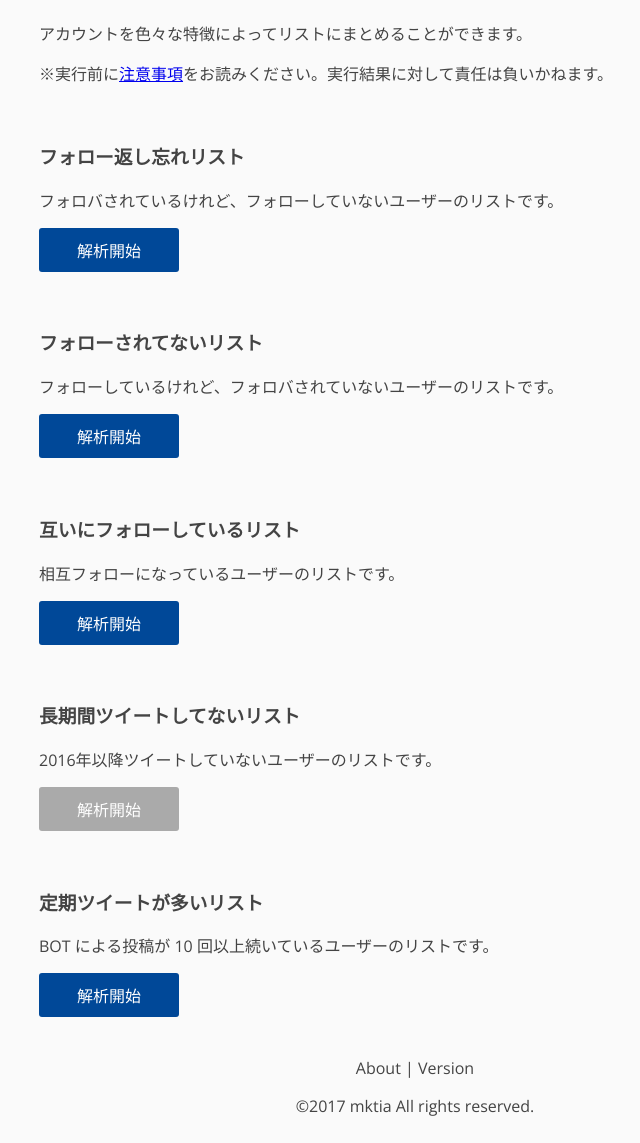
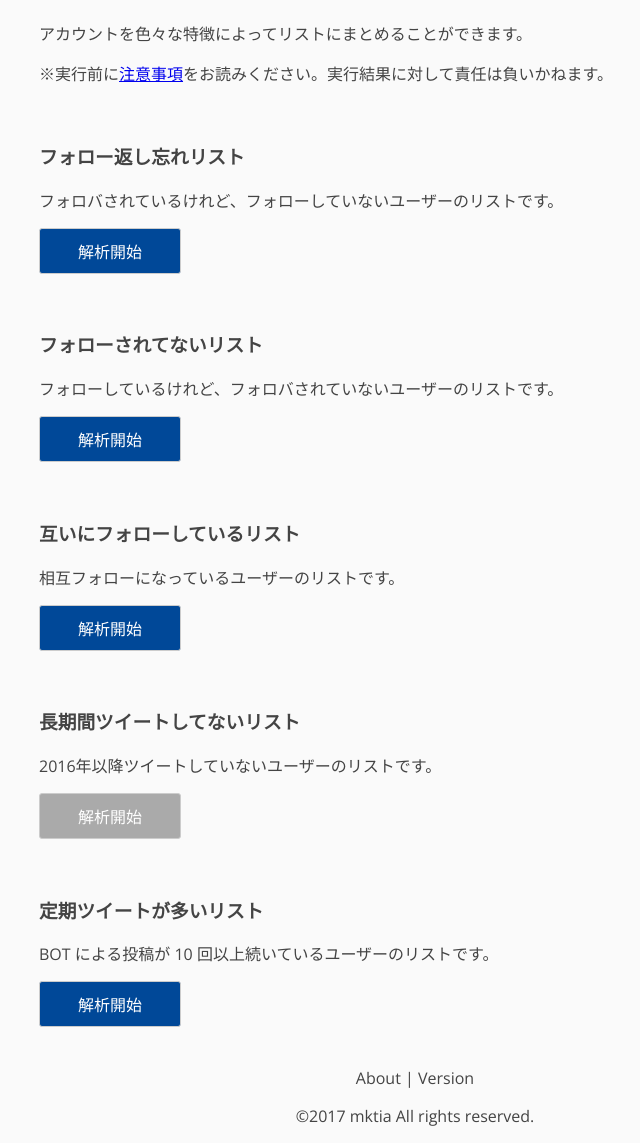
Before and after one commit to mktia/twilists, a Flask app: template templates/main.html in a window 1280 px wide; the page is wider, and only the part inside the window is pictured. Shown: the part 724-1867 px from the top of that part, without its empty margins (225-865 px from the left). Before the commit the page ends 1840 px from the top of that part, so only its background shows below. Run offline with Flask 2, Linux system fonts and the light colour scheme; the template is opened without the code that fills it, so the values that code supplies are empty.

Commit message:
fix design

```diff
--- a/static/style.css
+++ b/static/style.css
@@ -58,6 +58,7 @@ section {
 }
 .button {
 	background-color: #004898;
+	border: 1px solid #ccc;
 	border-radius: 3px;
 	color: #fff;
 	display: block;
@@ -149,6 +150,9 @@ section {
 }
 .index .loginbox p {
 	color: #444;
+}
+.main {
+	overflow-x: hidden;
 }
 .main header {
 	background-color: #55acee;
```
